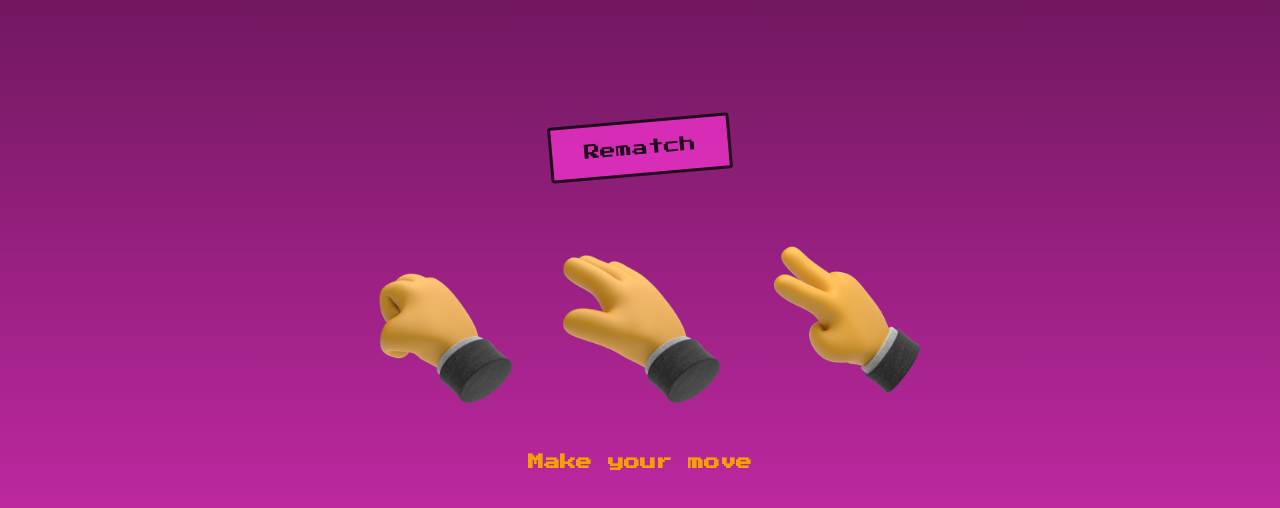
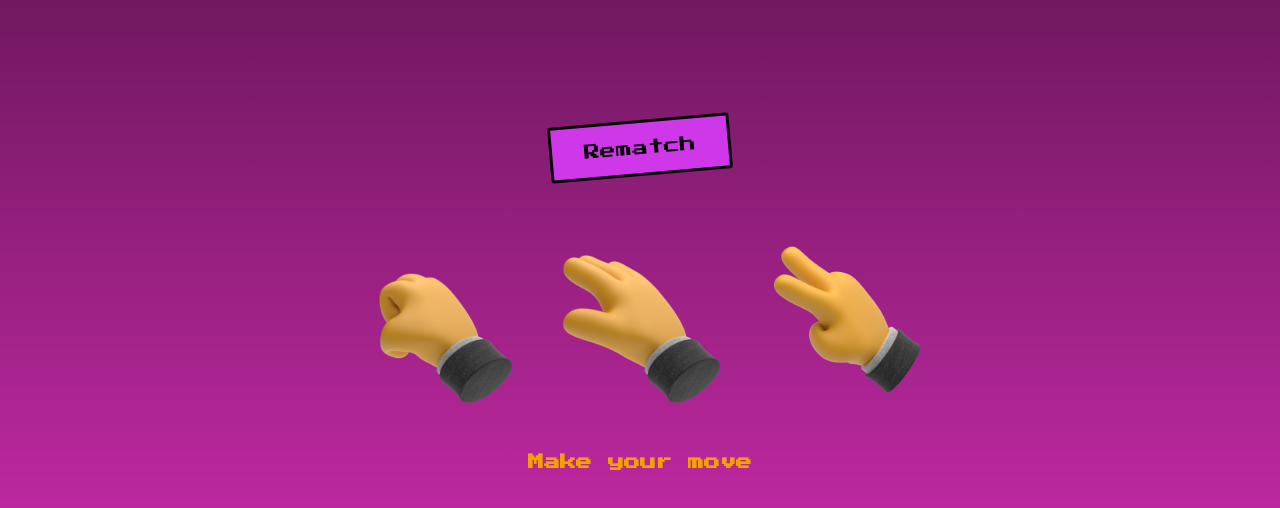
Before and after one commit to luisquispetello/game-rockPaperScissors, a plain HTML site: page index.html in a window 1280 px wide. In both pictures the pointer is over the button "Rematch". Shown: the part 288-796 px from the top of the page. Drawn offline with Linux system fonts and the light colour scheme.

Commit message:
css hover btn changed

```diff
--- a/css/style.css
+++ b/css/style.css
@@ -75,7 +75,7 @@ body {
 }
 
 .rematch-btn:hover {
-    opacity: 0.8;
+    filter: hue-rotate(-15deg);
 }
 
 .rematch-btn:active {
```
